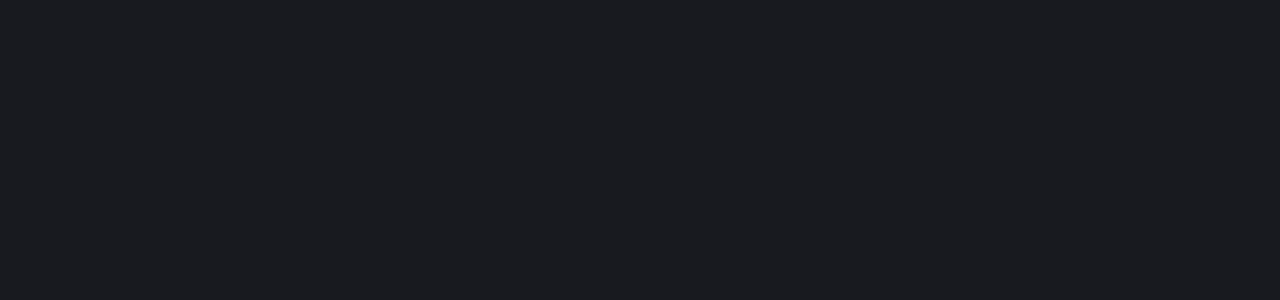
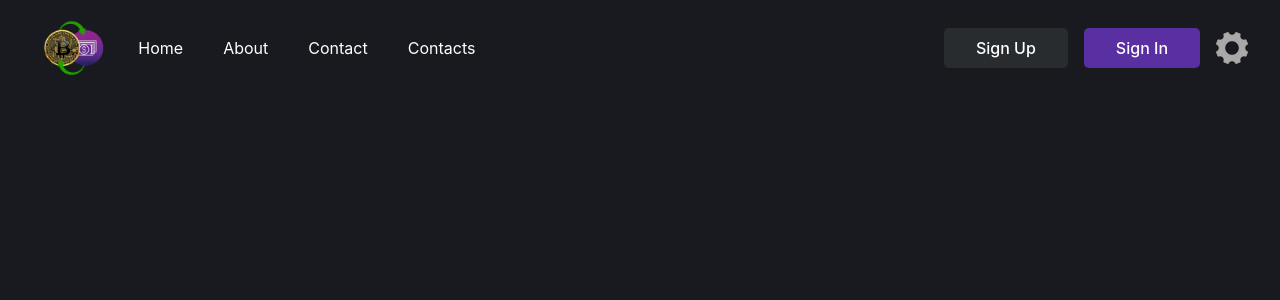
Before and after one commit to RValanki/Crypto-Arbitrage-Finder, a React (Create React App) app in the folder frontend/crypto-arbitrage-finder/: page /arbitragepair in a window 1280 px wide. Before the commit this address had no page. Shown: the top 300 px of the page. Built offline with nearby package versions, Linux system fonts and the light colour scheme.

Commit message:
Fixed routing bug

```diff
--- a/frontend/crypto-arbitrage-finder/src/App.js
+++ b/frontend/crypto-arbitrage-finder/src/App.js
@@ -31,7 +31,7 @@
         {/* Define the routes */}
         <Routes>
           <Route path="/" element={<HomePage />} />
-          <Route path="/arbitragepair/:id" element={<TradeInfoPage />} />
+          <Route path="/arbitragepair" element={<TradeInfoPage />}/>
         </Routes>
       </div>
     </Router>
--- a/frontend/crypto-arbitrage-finder/src/components/ArbitragePair.jsx
+++ b/frontend/crypto-arbitrage-finder/src/components/ArbitragePair.jsx
@@ -7,9 +7,9 @@
 import GreenArrowUp from "../assets/GreenArrowUp.png";
 import RedArrowDown from "../assets/RedArrowDown.png";
 
-const ArbitragePair = ({ id }) => { // Accept id as a prop
+const ArbitragePair = () => { // Accept id as a prop
     return (
-        <Link to={`/arbitragepair/${id}`}> {/* Link to the TradeInfoPage with id */}
+        <Link to={`/arbitragepair`}> {/* Link to the TradeInfoPage with id */}
             <div className="w-full h-[10vh] bg-[#2B2F38] rounded-[5px] mb-2.5 p-2 group hover:bg-[#373B47] transition-colors duration-300 ease-in-out cursor-pointer">
                 <div className="flex h-full">
                     {/* First column: 2/5 of the width */}
--- a/frontend/crypto-arbitrage-finder/src/index.js
+++ b/frontend/crypto-arbitrage-finder/src/index.js
@@ -5,6 +5,7 @@
 import './styling/index.css'; // Import global styles
 import './styling/App.css'; // Import additional styles
 import HomePage from './pages/HomePage'; // Import HomePage from the pages directory
+import TradeInfoPage from './pages/TradeInfoPage';
 
 const root = ReactDOM.createRoot(document.getElementById('root'));
 root.render(
@@ -12,6 +13,7 @@
     <Router>
       <Routes>
         <Route path="/" element={<HomePage />} /> {/* Set HomePage as the default route */}
+        <Route path="/arbitragepair" element={<TradeInfoPage />}/>
         {/* Add other routes here if you have other pages */}
         {/* <Route path="/app" element={<App />} /> */}
       </Routes>
--- a/frontend/crypto-arbitrage-finder/src/pages/TradeInfoPage.jsx
+++ b/frontend/crypto-arbitrage-finder/src/pages/TradeInfoPage.jsx
@@ -0,0 +1,16 @@
+// src/pages/TradeInfoPage.jsx
+import React from 'react';
+import TopBar from '../components/TopBar';
+
+const TradeInfoPage = () => {
+    return (
+      <div>
+      <TopBar /> {/* Add the TopBar component here */}
+
+
+
+    </div>
+    );
+};
+
+export default TradeInfoPage;
```
